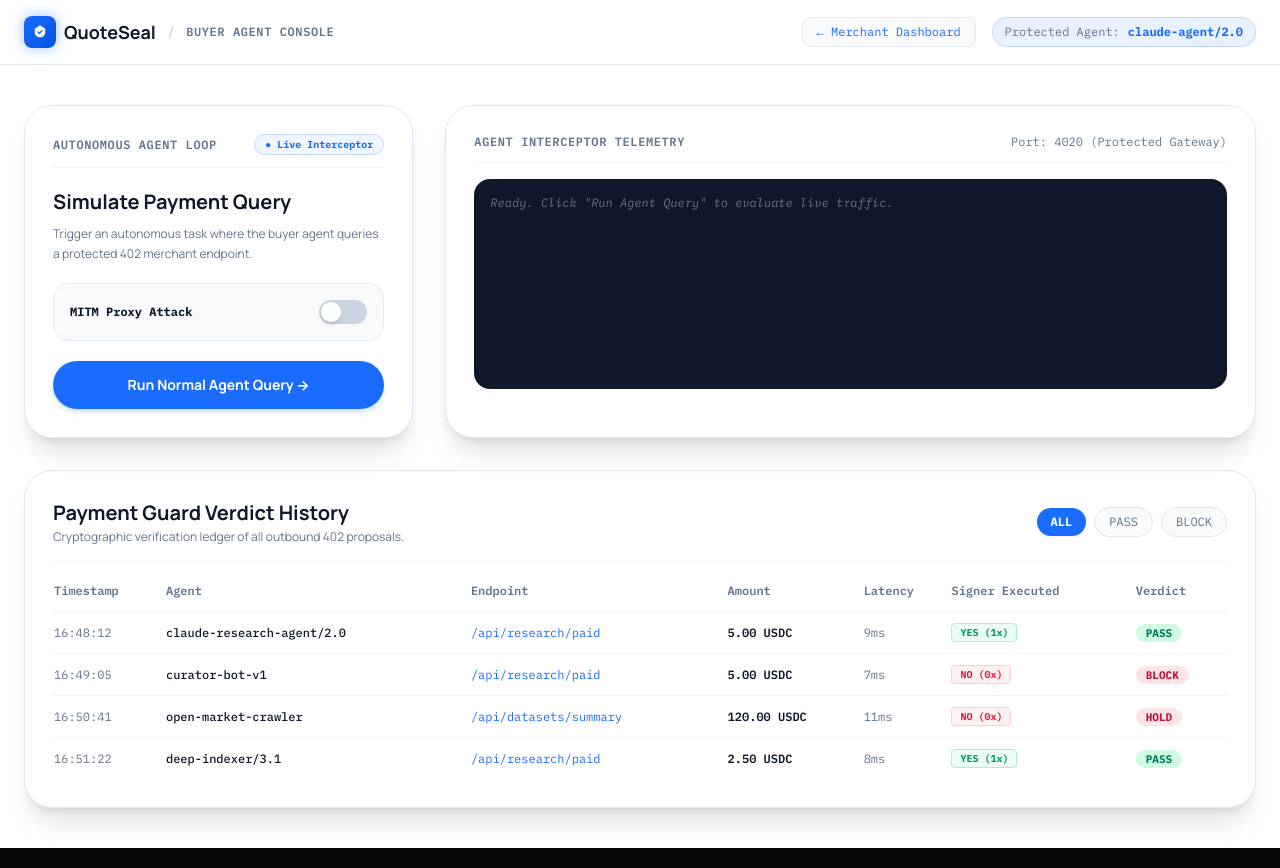
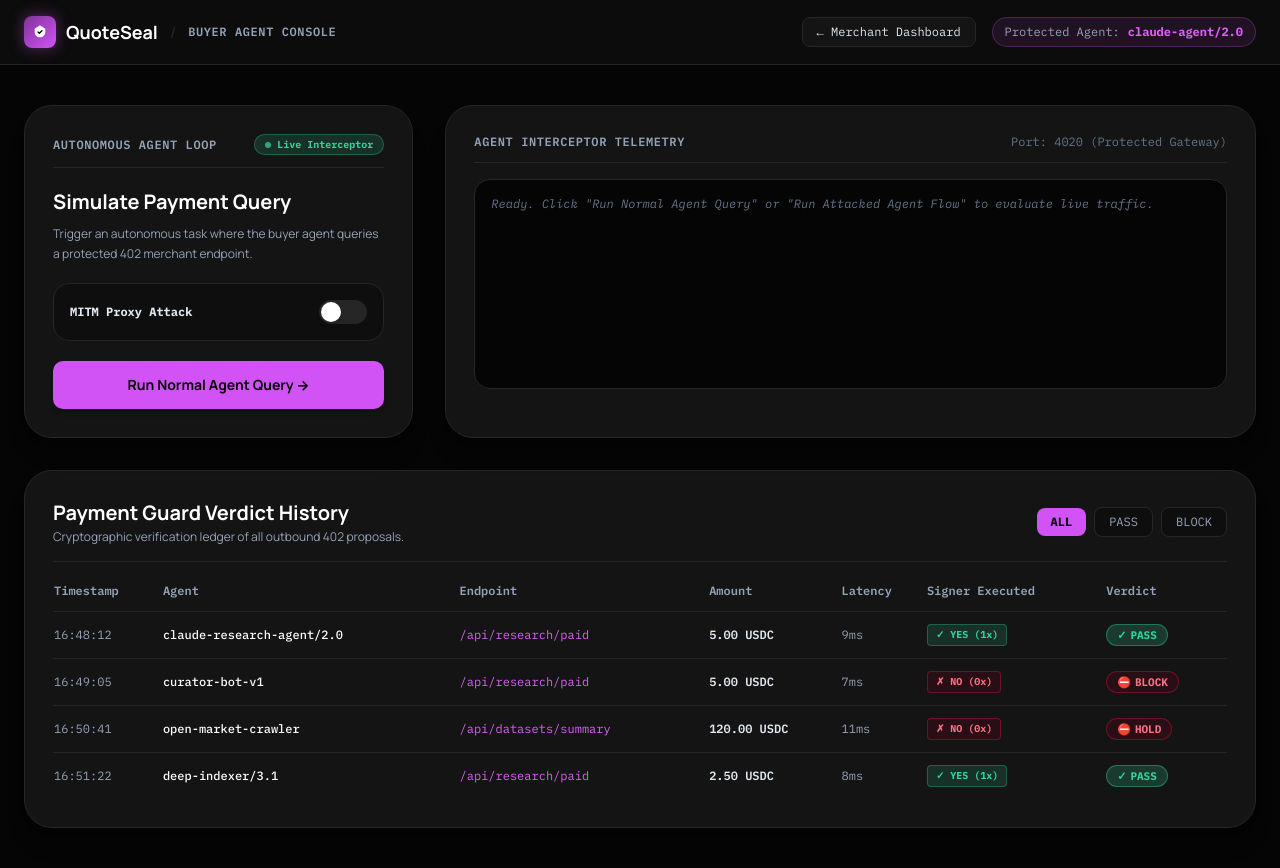
Before and after one commit to YEsh-DEV/guardrailpay, a Next.js app in the folder apps/merchant-dashboard/: page /buyer in a window 1280 px wide. Built offline with nearby package versions, Linux system fonts and the light colour scheme.

Commit message:
feat(ui): align merchant and buyer consoles with Finovate dark three-layer system

```diff
--- a/apps/merchant-dashboard/app/buyer/page.tsx
+++ b/apps/merchant-dashboard/app/buyer/page.tsx
@@ -100,36 +100,36 @@ export default function BuyerConsole() {
   });
 
   return (
-    <div className="min-h-screen bg-[#FFFFFF] text-[#0F172A]">
+    <div className="min-h-screen bg-[#050505] text-[#E2E8F0] selection:bg-[#D152F5] selection:text-[#050505]">
       {/* Top Bar */}
-      <header className="border-b border-slate-200 bg-white/90 backdrop-blur-xl sticky top-0 z-50 px-6 py-4">
+      <header className="border-b border-[#262626] bg-[#0E0E0E]/90 backdrop-blur-xl sticky top-0 z-50 px-6 py-4">
         <div className="max-w-7xl mx-auto flex items-center justify-between">
           <div className="flex items-center gap-3">
-            <Link href="/" className="flex items-center gap-2 group">
-              <span className="w-8 h-8 rounded-lg bg-gradient-to-br from-[#1A6CFF] to-[#0052E0] flex items-center justify-center shadow-[0_0_15px_rgba(26,108,255,0.4)]">
+            <Link href="/" className="flex items-center gap-2.5 group">
+              <span className="w-8 h-8 rounded-lg bg-gradient-to-br from-[#7F359B] to-[#D152F5] flex items-center justify-center shadow-[0_0_15px_rgba(209,82,245,0.4)]">
                 <svg viewBox="0 0 24 24" fill="none" className="w-4 h-4">
                   <path d="M12 2L4 7V12C4 16.4183 7.58172 20 12 20C16.4183 20 20 16.4183 20 12V7L12 2Z" fill="#FFFFFF"/>
-                  <path d="M9 12L11 14L15 10" stroke="#1A6CFF" strokeWidth="2" strokeLinecap="round" strokeLinejoin="round"/>
+                  <path d="M9 12L11 14L15 10" stroke="#050505" strokeWidth="2" strokeLinecap="round" strokeLinejoin="round"/>
                 </svg>
               </span>
-              <span className="font-display text-lg font-bold text-[#0F172A] group-hover:text-[#1A6CFF] transition-colors">
+              <span className="font-title-sans text-lg font-bold text-[#FFFFFF] group-hover:text-[#DD60F7] transition-colors">
                 QuoteSeal
               </span>
             </Link>
-            <span className="text-slate-300">/</span>
-            <span className="font-mono text-xs text-[#64748B] uppercase tracking-wider font-semibold">Buyer Agent Console</span>
+            <span className="text-[#262626]">/</span>
+            <span className="font-mono text-xs text-[#94A3B8] uppercase tracking-wider font-semibold">Buyer Agent Console</span>
           </div>
 
           <div className="flex items-center gap-4">
             <Link
               href="/merchant"
-              className="text-xs font-mono text-[#1A6CFF] hover:text-[#0052E0] px-3.5 py-1.5 rounded-lg border border-slate-200 hover:border-[#1A6CFF] transition-all bg-[#F8FAFC]"
+              className="text-xs font-mono text-[#E2E8F0] hover:text-[#DD60F7] px-3.5 py-1.5 rounded-lg border border-[#262626] hover:border-[#D152F5]/50 transition-all bg-[#141414]"
             >
               ← Merchant Dashboard
             </Link>
-            <div className="flex items-center gap-2 px-3 py-1.5 rounded-full bg-[#E8F1FF] border border-[#1A6CFF]/20">
-              <span className="font-mono text-xs text-[#64748B]">Protected Agent:</span>
-              <span className="font-mono text-xs text-[#1A6CFF] font-bold">claude-agent/2.0</span>
+            <div className="flex items-center gap-2 px-3 py-1.5 rounded-full bg-[#D152F5]/10 border border-[#D152F5]/25">
+              <span className="font-mono text-xs text-[#94A3B8]">Protected Agent:</span>
+              <span className="font-mono text-xs text-[#DD60F7] font-bold">claude-agent/2.0</span>
             </div>
           </div>
         </div>
@@ -140,29 +140,30 @@ export default function BuyerConsole() {
         {/* Top Control Grid */}
         <div className="grid grid-cols-1 lg:grid-cols-3 gap-8">
           {/* Agent Trigger Card */}
-          <div className="lg:col-span-1 p-7 rounded-[28px] border border-slate-200 bg-white shadow-xl space-y-5">
-            <div className="flex items-center justify-between pb-3 border-b border-slate-100">
-              <span className="font-mono text-xs text-[#64748B] uppercase tracking-wider font-semibold">Autonomous Agent Loop</span>
-              <span className="px-2.5 py-0.5 rounded-full bg-blue-50 text-[#1A6CFF] border border-blue-200 font-mono text-[10px] font-bold">
-                ● Live Interceptor
+          <div className="lg:col-span-1 p-7 rounded-[28px] border border-[#262626] bg-[#141414] shadow-xl space-y-5">
+            <div className="flex items-center justify-between pb-3 border-b border-[#262626]">
+              <span className="font-mono text-xs text-[#94A3B8] uppercase tracking-wider font-semibold">Autonomous Agent Loop</span>
+              <span className="px-2.5 py-0.5 rounded-full bg-[#34D399]/15 text-[#34D399] border border-[#34D399]/30 font-mono text-[10px] font-bold flex items-center gap-1.5">
+                <span className="w-1.5 h-1.5 rounded-full bg-[#34D399] animate-pulse" />
+                Live Interceptor
               </span>
             </div>
 
             <div className="space-y-2">
-              <p className="font-title-sans text-xl font-bold text-[#0F172A]">Simulate Payment Query</p>
-              <p className="text-xs text-[#64748B] leading-relaxed">
+              <p className="font-title-sans text-xl font-bold text-[#FFFFFF]">Simulate Payment Query</p>
+              <p className="text-xs text-[#94A3B8] leading-relaxed">
                 Trigger an autonomous task where the buyer agent queries a protected 402 merchant endpoint.
               </p>
             </div>
 
             {/* Attack Toggle */}
-            <div className="p-4 rounded-2xl bg-[#F8FAFC] border border-slate-200/80 space-y-3">
+            <div className="p-4 rounded-2xl bg-[#0E0E0E] border border-[#262626] space-y-3">
               <div className="flex items-center justify-between">
-                <span className="font-mono text-xs text-[#0F172A] font-bold">MITM Proxy Attack</span>
+                <span className="font-mono text-xs text-[#E2E8F0] font-bold">MITM Proxy Attack</span>
                 <button
                   onClick={() => setIsAttackMode(!isAttackMode)}
                   className={`w-12 h-6 rounded-full transition-colors relative p-0.5 ${
-                    isAttackMode ? 'bg-rose-500' : 'bg-slate-300'
+                    isAttackMode ? 'bg-rose-500' : 'bg-[#262626]'
                   }`}
                 >
                   <div
@@ -174,12 +175,12 @@ export default function BuyerConsole() {
               </div>
 
               {isAttackMode && (
-                <div className="pt-2 border-t border-slate-200 space-y-2">
-                  <label className="font-mono text-[11px] text-[#64748B] block">Attack Vector</label>
+                <div className="pt-2 border-t border-[#262626] space-y-2">
+                  <label className="font-mono text-[11px] text-[#94A3B8] block">Attack Vector</label>
                   <select
                     value={attackVector}
                     onChange={(e) => setAttackVector(e.target.value as any)}
-                    className="w-full p-2 rounded-xl bg-white border border-slate-200 text-xs font-mono text-[#0F172A] focus:outline-none focus:border-[#1A6CFF]"
+                    className="w-full p-2.5 rounded-xl bg-[#141414] border border-[#262626] text-xs font-mono text-[#E2E8F0] focus:outline-none focus:border-[#D152F5]"
                   >
                     <option value="PAYTO_SUB">PayTo Substitution (MITM)</option>
                     <option value="LOOKALIKE">Lookalike Homoglyph Spoof</option>
@@ -192,10 +193,10 @@ export default function BuyerConsole() {
             <button
               onClick={handleRunAgent}
               disabled={isRunning}
-              className={`w-full py-3.5 rounded-full font-sans font-bold text-sm transition-all shadow-md ${
+              className={`w-full py-3.5 rounded-[10px] font-sans font-bold text-sm transition-all shadow-md ${
                 isAttackMode
-                  ? 'bg-rose-500 hover:bg-rose-600 text-white shadow-rose-500/20'
-                  : 'bg-[#1A6CFF] hover:bg-[#0052E0] text-white shadow-blue-500/20'
+                  ? 'bg-rose-500 hover:bg-rose-600 text-white shadow-rose-500/30'
+                  : 'bg-[#D152F5] hover:bg-[#DD60F7] text-[#050505] shadow-[0_4px_16px_rgba(209,82,245,0.35)]'
               } disabled:opacity-50`}
             >
               {isRunning
@@ -207,15 +208,15 @@ export default function BuyerConsole() {
           </div>
 
           {/* Real-time Agent Log Stream */}
-          <div className="lg:col-span-2 p-7 rounded-[28px] border border-slate-200 bg-white shadow-xl space-y-4">
-            <div className="flex items-center justify-between pb-3 border-b border-slate-100">
-              <span className="font-mono text-xs text-[#64748B] uppercase tracking-wider font-semibold">Agent Interceptor Telemetry</span>
+          <div className="lg:col-span-2 p-7 rounded-[28px] border border-[#262626] bg-[#141414] shadow-xl space-y-4">
+            <div className="flex items-center justify-between pb-3 border-b border-[#262626]">
+              <span className="font-mono text-xs text-[#94A3B8] uppercase tracking-wider font-semibold">Agent Interceptor Telemetry</span>
               <span className="font-mono text-xs text-[#64748B]">Port: 4020 (Protected Gateway)</span>
             </div>
 
-            <div className="bg-[#0F172A] text-slate-100 rounded-2xl p-4 font-mono text-xs space-y-2 h-[210px] overflow-y-auto">
+            <div className="bg-[#050505] border border-[#262626] text-slate-100 rounded-2xl p-4 font-mono text-xs space-y-2 h-[210px] overflow-y-auto">
               {consoleOutput.length === 0 ? (
-                <p className="text-slate-500 italic">Ready. Click "Run Agent Query" to evaluate live traffic.</p>
+                <p className="text-[#64748B] italic">Ready. Click "Run Normal Agent Query" or "Run Attacked Agent Flow" to evaluate live traffic.</p>
               ) : (
                 consoleOutput.map((line, idx) => (
                   <p
@@ -226,8 +227,8 @@ export default function BuyerConsole() {
                         : line.includes('PASS') || line.includes('Settled')
                         ? 'text-emerald-400 font-bold'
                         : line.includes('QuoteSeal')
-                        ? 'text-cyan-300'
-                        : 'text-slate-300'
+                        ? 'text-[#DD60F7]'
+                        : 'text-[#94A3B8]'
                     }
                   >
                     {line}
@@ -239,11 +240,11 @@ export default function BuyerConsole() {
         </div>
 
         {/* Verdict History Table */}
-        <div className="p-7 rounded-[28px] border border-slate-200 bg-white shadow-xl space-y-5">
-          <div className="flex flex-col sm:flex-row sm:items-center justify-between gap-4 pb-4 border-b border-slate-100">
+        <div className="p-7 rounded-[28px] border border-[#262626] bg-[#141414] shadow-xl space-y-5">
+          <div className="flex flex-col sm:flex-row sm:items-center justify-between gap-4 pb-4 border-b border-[#262626]">
             <div>
-              <h3 className="font-title-sans text-xl font-bold text-[#0F172A]">Payment Guard Verdict History</h3>
-              <p className="text-xs text-[#64748B] mt-0.5">Cryptographic verification ledger of all outbound 402 proposals.</p>
+              <h3 className="font-title-sans text-xl font-bold text-[#FFFFFF]">Payment Guard Verdict History</h3>
+              <p className="text-xs text-[#94A3B8] mt-0.5">Cryptographic verification ledger of all outbound 402 proposals.</p>
             </div>
 
             {/* Filter Pills */}
@@ -252,10 +253,10 @@ export default function BuyerConsole() {
                 <button
                   key={f}
                   onClick={() => setFilter(f)}
-                  className={`px-3.5 py-1.5 rounded-full font-mono text-xs transition-all ${
+                  className={`px-3.5 py-1.5 rounded-[8px] font-mono text-xs transition-all ${
                     filter === f
-                      ? 'bg-[#1A6CFF] text-white font-bold shadow-sm'
-                      : 'bg-[#F8FAFC] text-[#64748B] hover:text-[#0F172A] border border-slate-200'
+                      ? 'bg-[#D152F5] text-[#050505] font-bold shadow-sm'
+                      : 'bg-[#0E0E0E] text-[#94A3B8] hover:text-[#FFFFFF] border border-[#262626]'
                   }`}
                 >
                   {f}
@@ -267,7 +268,7 @@ export default function BuyerConsole() {
           <div className="overflow-x-auto">
             <table className="w-full text-left font-mono text-xs">
               <thead>
-                <tr className="border-b border-slate-100 text-[#64748B]">
+                <tr className="border-b border-[#262626] text-[#94A3B8]">
                   <th className="pb-3 font-semibold">Timestamp</th>
                   <th className="pb-3 font-semibold">Agent</th>
                   <th className="pb-3 font-semibold">Endpoint</th>
@@ -277,33 +278,34 @@ export default function BuyerConsole() {
                   <th className="pb-3 font-semibold">Verdict</th>
                 </tr>
               </thead>
-              <tbody className="divide-y divide-slate-100">
+              <tbody className="divide-y divide-[#262626]">
                 {filteredLogs.map((log) => (
-                  <tr key={log.id} className="hover:bg-slate-50/70 transition-colors">
-                    <td className="py-3 text-[#64748B]">{log.timestamp}</td>
-                    <td className="py-3 text-[#0F172A] font-medium">{log.agent}</td>
-                    <td className="py-3 text-[#1A6CFF]">{log.endpoint}</td>
-                    <td className="py-3 text-[#0F172A] font-semibold">{log.amount}</td>
-                    <td className="py-3 text-[#64748B]">{log.latencyMs}ms</td>
+                  <tr key={log.id} className="hover:bg-[#0E0E0E]/80 transition-colors">
+                    <td className="py-3 text-[#94A3B8]">{log.timestamp}</td>
+                    <td className="py-3 text-[#FFFFFF] font-medium">{log.agent}</td>
+                    <td className="py-3 text-[#DD60F7]">{log.endpoint}</td>
+                    <td className="py-3 text-[#E2E8F0] font-semibold">{log.amount}</td>
+                    <td className="py-3 text-[#94A3B8]">{log.latencyMs}ms</td>
                     <td className="py-3">
                       <span
-                        className={`px-2 py-0.5 rounded text-[10px] font-bold ${
+                        className={`px-2 py-0.5 rounded text-[10px] font-bold inline-flex items-center gap-1 ${
                           log.signerCalled
-                            ? 'bg-emerald-50 text-emerald-600 border border-emerald-200'
-                            : 'bg-rose-50 text-rose-600 border border-rose-200'
+                            ? 'bg-[#34D399]/15 text-[#34D399] border border-[#34D399]/30'
+                            : 'bg-rose-950/40 text-rose-400 border border-rose-800/60'
                         }`}
                       >
-                        {log.signerCalled ? 'YES (1x)' : 'NO (0x)'}
+                        {log.signerCalled ? '✓ YES (1x)' : '✗ NO (0x)'}
                       </span>
                     </td>
                     <td className="py-3">
                       <span
-                        className={`px-2.5 py-0.5 rounded-full text-[11px] font-bold ${
+                        className={`px-2.5 py-0.5 rounded-full text-[11px] font-bold inline-flex items-center gap-1 ${
                           log.status === 'PASS'
-                            ? 'bg-emerald-100 text-emerald-700'
-                            : 'bg-rose-100 text-rose-700'
+                            ? 'bg-[#34D399]/20 text-[#34D399] border border-[#34D399]/40'
+                            : 'bg-rose-950/40 text-rose-400 border border-rose-800/60'
                         }`}
                       >
+                        <span>{log.status === 'PASS' ? '✓' : '⛔'}</span>
                         {log.status}
                       </span>
                     </td>
```
Also changed, not shown: apps/merchant-dashboard/app/merchant/page.tsx (+83 -82 lines).
